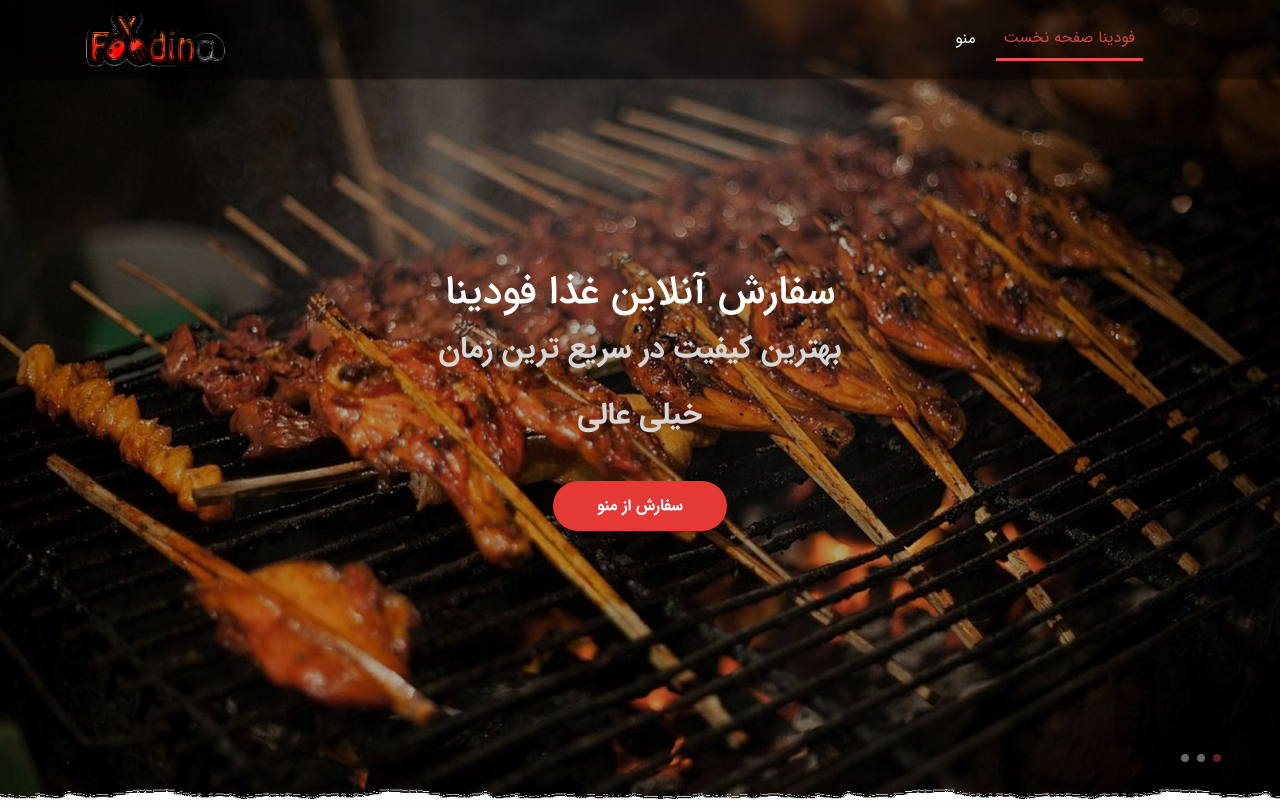
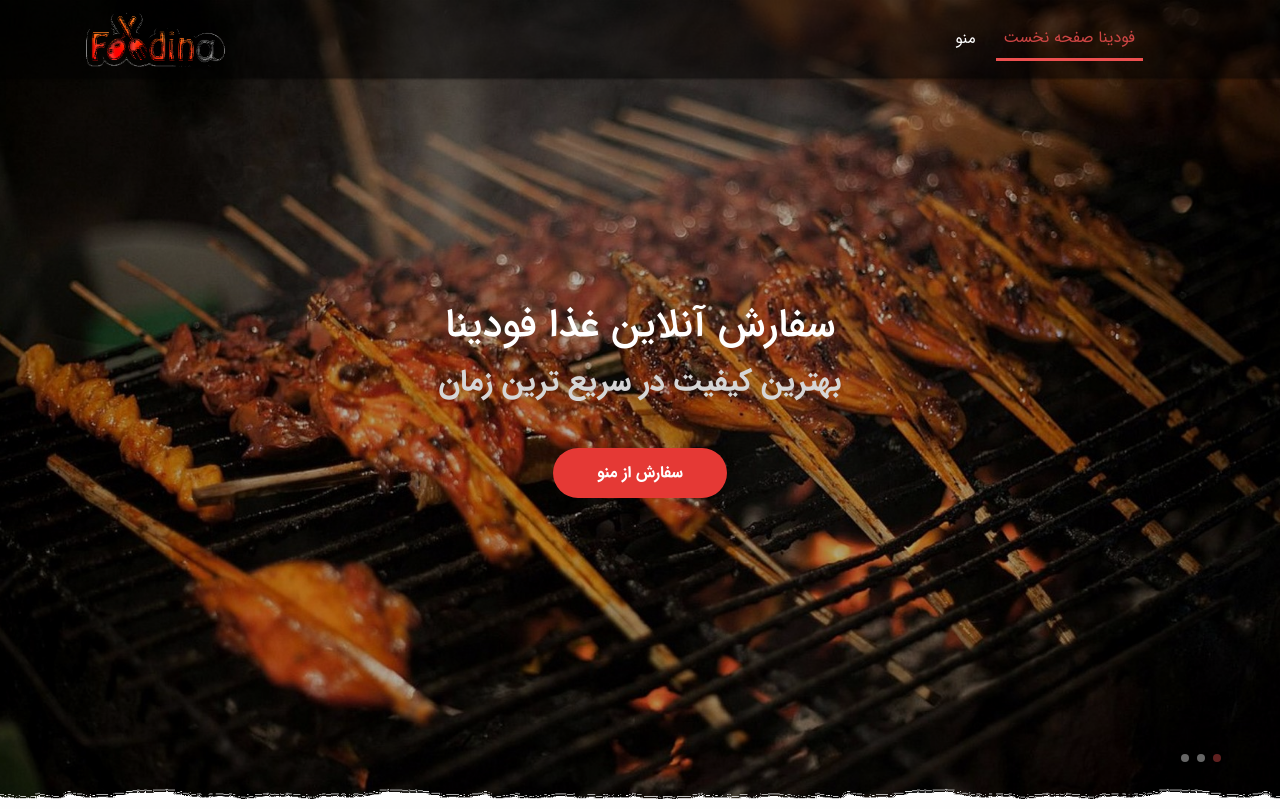
Before and after one commit to 1mohammad/foodina, a PHP site: page / in a window 1280 px wide. Shown: the top 809 px of the page. Run offline with PHP 8.4, Linux system fonts and the light colour scheme.

Commit message:
A change

```diff
--- a/index.php
+++ b/index.php
@@ -82,7 +82,6 @@
         <div class="OSliderContent">
             <h1 class="title">سفارش آنلاین غذا فودینا</h1>
             <p class="desc"> بهترین کیفیت در سریع ترین زمان</p>
-            <p class="desc"> خیلی عالی</p>
             <div class="btns mt-4">
                 <a href="./menu" class="menu">
                     <span> سفارش از منو </span>
```
